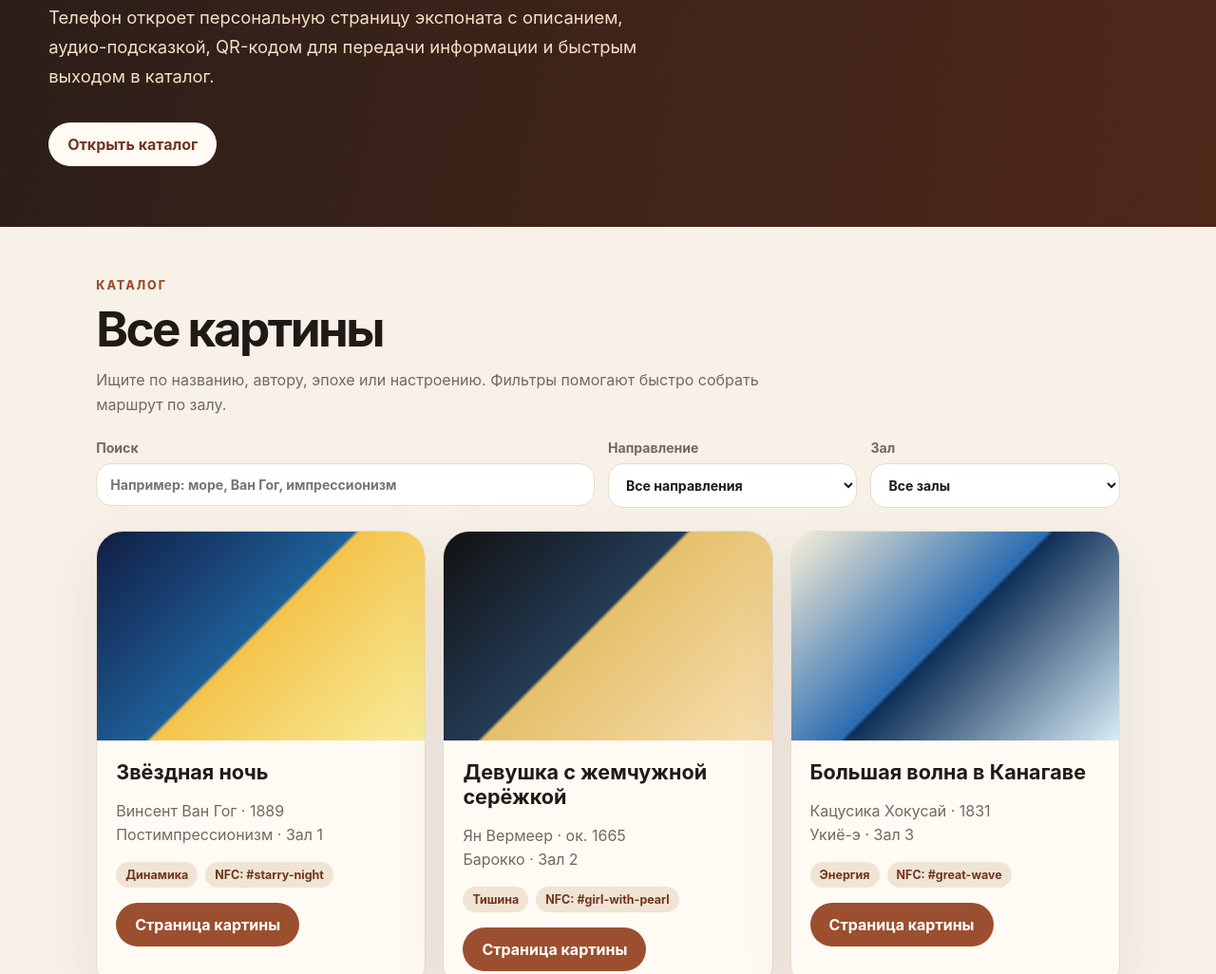
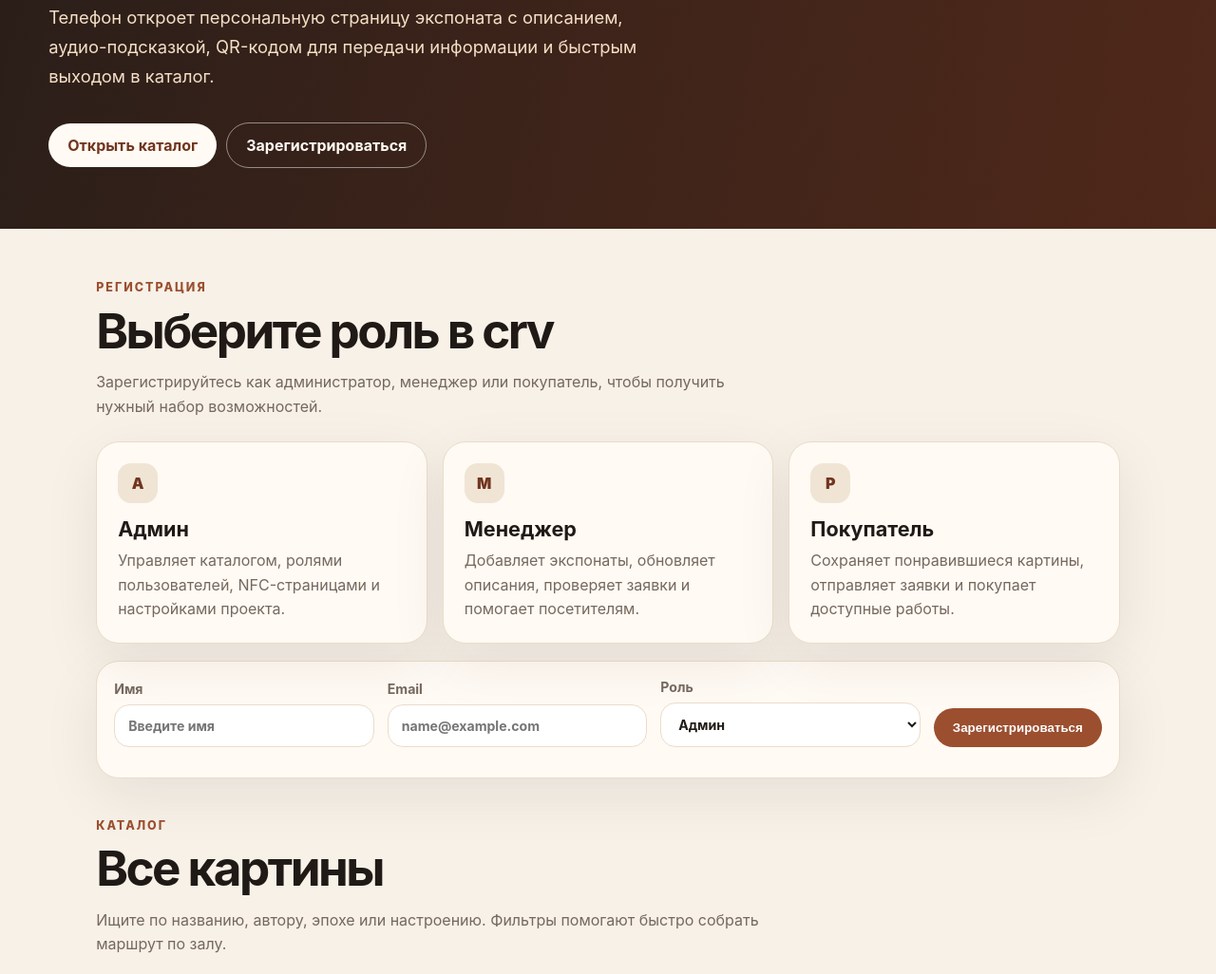
Before and after one commit to Mishenin31/CRV, a website: page index.html in a window 1280 px wide. Shown: the part 497-1523 px from the top of the page at 95% size. Drawn offline with Linux system fonts and the light colour scheme.

Commit message:
Add crv registration roles and purchase actions

```diff
--- a/index.html
+++ b/index.html
@@ -3,28 +3,81 @@
   <head>
     <meta charset="UTF-8" />
     <meta name="viewport" content="width=device-width, initial-scale=1.0" />
-    <title>Галерея NFC</title>
+    <title>crv</title>
     <link rel="stylesheet" href="styles.css" />
   </head>
   <body>
     <header class="hero">
       <nav class="topbar">
-        <a class="brand" href="#catalog">Art NFC</a>
-        <a class="nav-link" href="#catalog">Каталог</a>
+        <a class="brand" href="#catalog">crv</a>
+        <div class="nav-links">
+          <a class="nav-link" href="#catalog">Каталог</a>
+          <a class="nav-link" href="#registration">Регистрация</a>
+        </div>
       </nav>
       <div class="hero__content">
-        <p class="eyebrow">Интерактивная выставка</p>
+        <p class="eyebrow">Интерактивная выставка crv</p>
         <h1>Поднесите телефон к NFC-чипу у картины</h1>
         <p>
           Телефон откроет персональную страницу экспоната с описанием, аудио-подсказкой,
           QR-кодом для передачи информации и быстрым выходом в каталог.
         </p>
-        <a class="button button--light" href="#catalog">Открыть каталог</a>
+        <div class="hero__actions">
+          <a class="button button--light" href="#catalog">Открыть каталог</a>
+          <a class="button button--outline" href="#registration">Зарегистрироваться</a>
+        </div>
       </div>
     </header>
 
     <main>
       <section id="detail" class="detail hidden" aria-live="polite"></section>
+
+      <section id="registration" class="registration">
+        <div class="section-heading">
+          <p class="eyebrow">Регистрация</p>
+          <h2>Выберите роль в crv</h2>
+          <p>Зарегистрируйтесь как администратор, менеджер или покупатель, чтобы получить нужный набор возможностей.</p>
+        </div>
+
+        <div class="roles" aria-label="Доступные роли">
+          <article class="role-card">
+            <span class="role-card__icon">A</span>
+            <h3>Админ</h3>
+            <p>Управляет каталогом, ролями пользователей, NFC-страницами и настройками проекта.</p>
+          </article>
+          <article class="role-card">
+            <span class="role-card__icon">M</span>
+            <h3>Менеджер</h3>
+            <p>Добавляет экспонаты, обновляет описания, проверяет заявки и помогает посетителям.</p>
+          </article>
+          <article class="role-card">
+            <span class="role-card__icon">P</span>
+            <h3>Покупатель</h3>
+            <p>Сохраняет понравившиеся картины, отправляет заявки и покупает доступные работы.</p>
+          </article>
+        </div>
+
+        <form id="registrationForm" class="registration-form">
+          <label>
+            Имя
+            <input id="userName" name="name" type="text" placeholder="Введите имя" required />
+          </label>
+          <label>
+            Email
+            <input id="userEmail" name="email" type="email" placeholder="name@example.com" required />
+          </label>
+          <label>
+            Роль
+            <select id="roleSelect" name="role" required>
+              <option value="Админ">Админ</option>
+              <option value="Менеджер">Менеджер</option>
+              <option value="Покупатель">Покупатель</option>
+            </select>
+          </label>
+          <button class="button" type="submit">Зарегистрироваться</button>
+          <p id="registrationResult" class="form-result" aria-live="polite"></p>
+        </form>
+      </section>
 
       <section id="catalog" class="catalog">
         <div class="section-heading">
@@ -58,7 +111,7 @@
     </main>
 
     <footer>
-      <p>Для NFC-чипа используйте ссылку вида <code>https://site.example/#starry-night</code>.</p>
+      <p>crv: для NFC-чипа используйте ссылку вида <code>https://site.example/#starry-night</code>.</p>
     </footer>
 
     <script src="https://cdn.jsdelivr.net/npm/qrcode@1.5.4/build/qrcode.min.js"></script>
--- a/script.js
+++ b/script.js
@@ -79,6 +79,8 @@ const searchInput = document.querySelector('#searchInput');
 const styleFilter = document.querySelector('#styleFilter');
 const hallFilter = document.querySelector('#hallFilter');
 const emptyState = document.querySelector('#emptyState');
+const registrationForm = document.querySelector('#registrationForm');
+const registrationResult = document.querySelector('#registrationResult');
 
 function uniqueOptions(key) {
   return [...new Set(paintings.map((painting) => painting[key]))].sort();
@@ -113,11 +115,20 @@ function renderCards() {
         <h3>${painting.title}</h3>
         <p class="meta">${painting.author} · ${painting.year}<br>${painting.style} · ${painting.hall}</p>
         <div class="tags"><span class="tag">${painting.mood}</span><span class="tag">NFC: #${painting.id}</span></div>
-        <a class="button" href="#${painting.id}">Страница картины</a>
+        <div class="card__actions">
+          <a class="button" href="#${painting.id}">Страница картины</a>
+          <button class="button button--ghost buy-button" type="button" data-title="${painting.title}">Купить</button>
+        </div>
       </div>
     </article>
   `).join('');
   emptyState.classList.toggle('hidden', filtered.length > 0);
+  document.querySelectorAll('.buy-button').forEach((button) => {
+    button.addEventListener('click', () => {
+      button.textContent = 'Заявка отправлена';
+      button.disabled = true;
+    });
+  });
 }
 
 function renderDetail() {
@@ -162,7 +173,17 @@ function renderDetail() {
   detail.scrollIntoView({ behavior: 'smooth', block: 'start' });
 }
 
+function handleRegistrationSubmit(event) {
+  event.preventDefault();
+  const formData = new FormData(registrationForm);
+  const name = formData.get('name').toString().trim();
+  const role = formData.get('role');
+  registrationResult.textContent = `${name}, регистрация в роли «${role}» отправлена.`;
+  registrationForm.reset();
+}
+
 fillFilters();
+registrationForm.addEventListener('submit', handleRegistrationSubmit);
 renderCards();
 renderDetail();
 [searchInput, styleFilter, hallFilter].forEach((control) => control.addEventListener('input', renderCards));
--- a/styles.css
+++ b/styles.css
@@ -75,3 +75,91 @@ code { background: #eadcca; padding: 2px 6px; border-radius: 6px; }
   .filters, .cards, .detail { grid-template-columns: 1fr; }
   .detail__image { min-height: 280px; order: -1; }
 }
+
+.nav-links, .hero__actions, .card__actions {
+  display: flex;
+  flex-wrap: wrap;
+  gap: 10px;
+  align-items: center;
+}
+
+.button--outline {
+  background: transparent;
+  border: 1px solid rgba(255, 255, 255, .48);
+  color: #fffaf3;
+  margin-top: 14px;
+}
+
+.button--outline:hover {
+  background: rgba(255, 250, 243, .12);
+}
+
+.registration {
+  margin-bottom: 42px;
+}
+
+.roles {
+  display: grid;
+  grid-template-columns: repeat(3, minmax(0, 1fr));
+  gap: 16px;
+  margin-bottom: 18px;
+}
+
+.role-card, .registration-form {
+  background: var(--card);
+  border: 1px solid var(--line);
+  border-radius: 24px;
+  box-shadow: 0 18px 60px rgba(46, 31, 22, .08);
+}
+
+.role-card {
+  padding: 22px;
+}
+
+.role-card h3 {
+  margin: 14px 0 8px;
+  font-size: 1.35rem;
+}
+
+.role-card p {
+  margin: 0;
+  color: var(--muted);
+  line-height: 1.6;
+}
+
+.role-card__icon {
+  display: inline-flex;
+  width: 42px;
+  height: 42px;
+  align-items: center;
+  justify-content: center;
+  border-radius: 14px;
+  background: #f0e4d5;
+  color: var(--accent-dark);
+  font-weight: 900;
+}
+
+.registration-form {
+  display: grid;
+  grid-template-columns: repeat(3, minmax(0, 1fr)) auto;
+  gap: 14px;
+  align-items: end;
+  padding: 18px;
+}
+
+.form-result {
+  grid-column: 1 / -1;
+  margin: 0;
+  color: var(--accent-dark);
+  font-weight: 800;
+}
+
+button:disabled {
+  cursor: not-allowed;
+  opacity: .72;
+}
+
+@media (max-width: 880px) {
+  .roles, .registration-form { grid-template-columns: 1fr; }
+  .topbar { align-items: flex-start; }
+}
```
